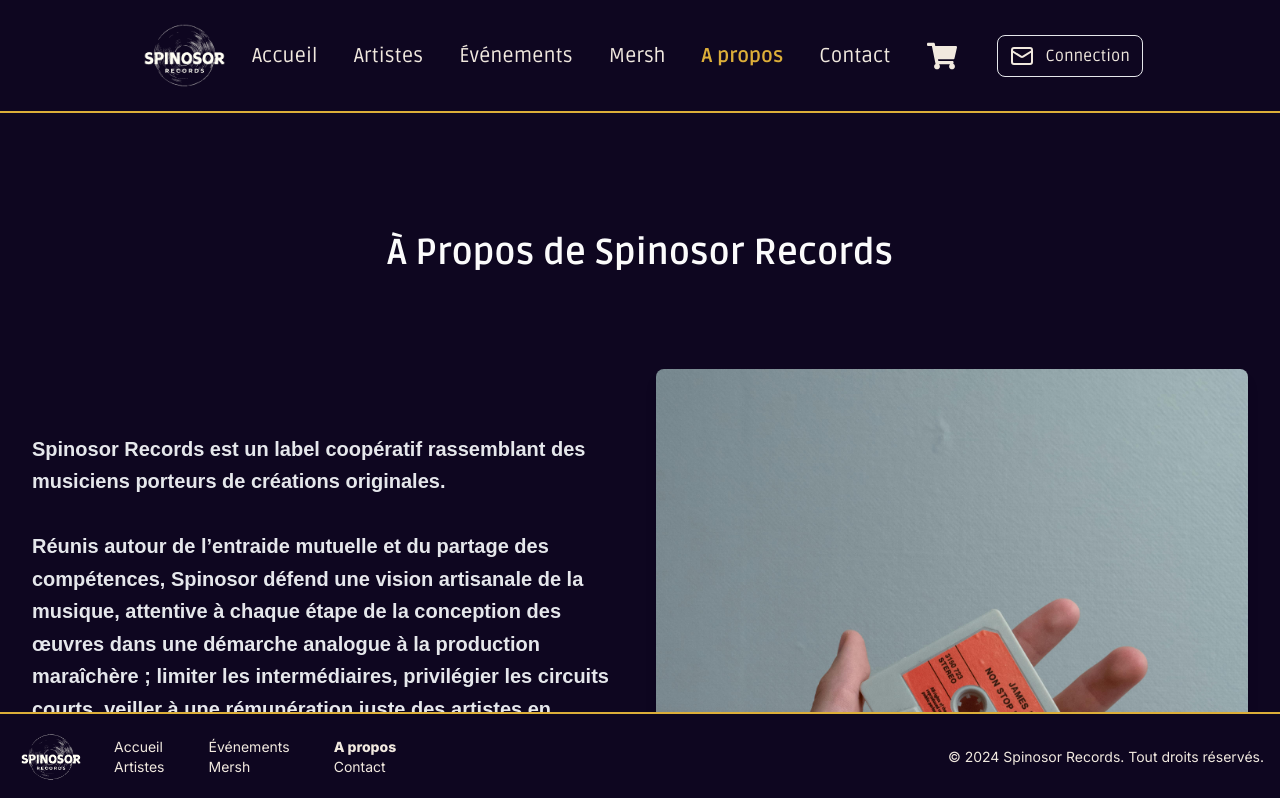
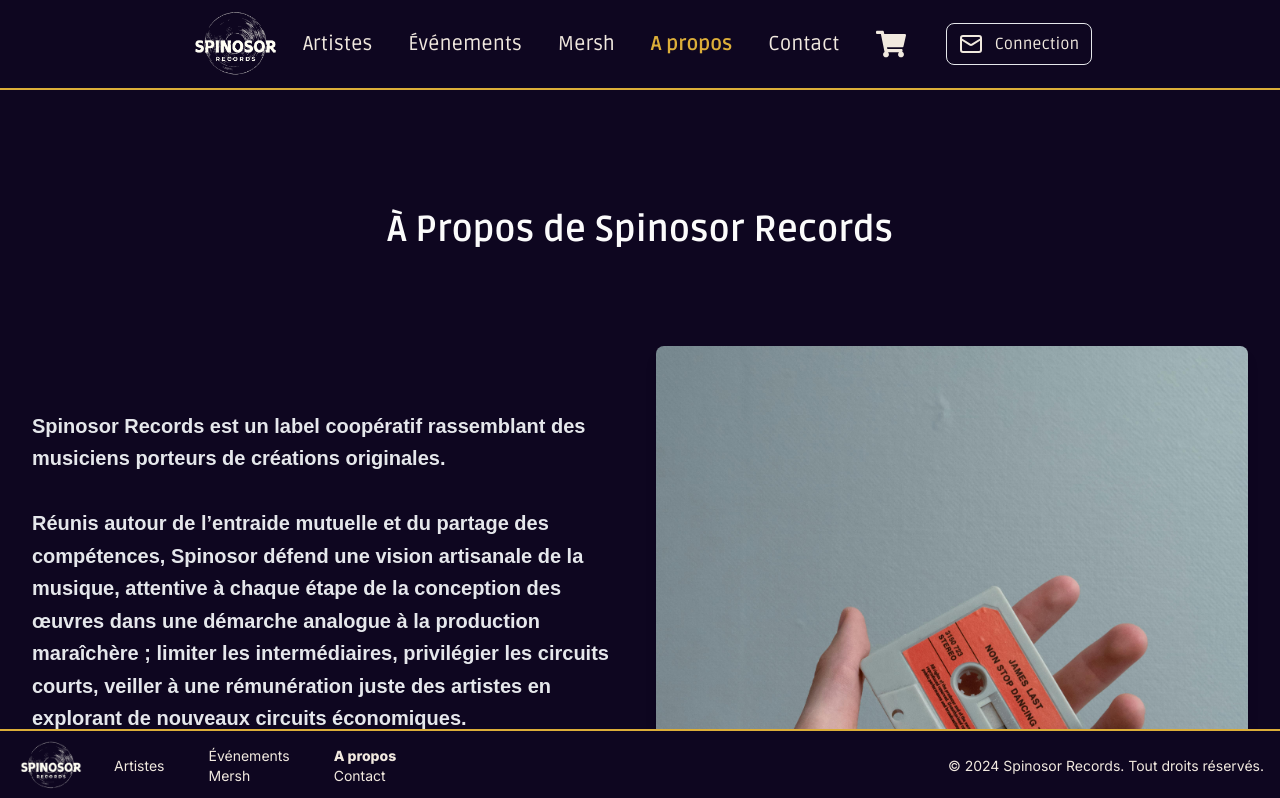
Before and after one commit to Funkysys/spinosor, a Next.js app: page /home/about in a window 1280 px wide. Shown: the top 798 px of the page. Built offline with nearby package versions, Linux system fonts and the light colour scheme; no server answers; a web font is replaced by a local one; what tailwindcss-animated would draw is missing.

Commit message:
upgrade backend

```diff
--- a/app/page.tsx
+++ b/app/page.tsx
@@ -15,7 +15,7 @@
         <Image src="/assets/images/1.png" alt="Spinosor Records logo" fill />
       </div>
       <button
-        onClick={() => router.push("/home")}
+        onClick={() => router.push("/home/artists")}
         className="font-sans text-2xl bg-perso-white-two hover:bg-perso-yellow-one text-perso-bg hover:text-perso-white-two px-4 py-2 rounded-lg transition duration-400 ease-in-out animate-fade-down animate-once animate-duration-[3000ms] animate-ease-in-out "
       >
         {/* Enter the website */}
--- a/components/Footer.tsx
+++ b/components/Footer.tsx
@@ -38,11 +38,11 @@
             />
           </div>
           <ul className="flex flex-col px-4 text-sm animate-fade-left animate-once animate-duration-[1000ms] animate-ease-in-out">
-            <li
+            {/* <li
               className={pathname == "/home" ? "font-extrabold  mr-3" : "mr-3 "}
             >
               <Link href="/home">Accueil</Link>
-            </li>
+            </li> */}
             <li
               className={
                 pathname == "/home/artists" ? "font-extrabold  mr-3" : "mr-3 "
--- a/components/Navigation.tsx
+++ b/components/Navigation.tsx
@@ -52,7 +52,7 @@
             height={95}
           />
         </div>
-        <li
+        {/* <li
           className={
             pathname == "/home"
               ? "ml-5 font-extrabold  text-perso-yellow-one hover:text-perso-yellow-two mr-4"
@@ -60,7 +60,7 @@
           }
         >
           <Link href="/home">Accueil</Link>
-        </li>
+        </li> */}
         <li
           className={
             pathname == "/home/artists"
```
Also changed, not shown: public/assets/images/SPINOSOR.png.
